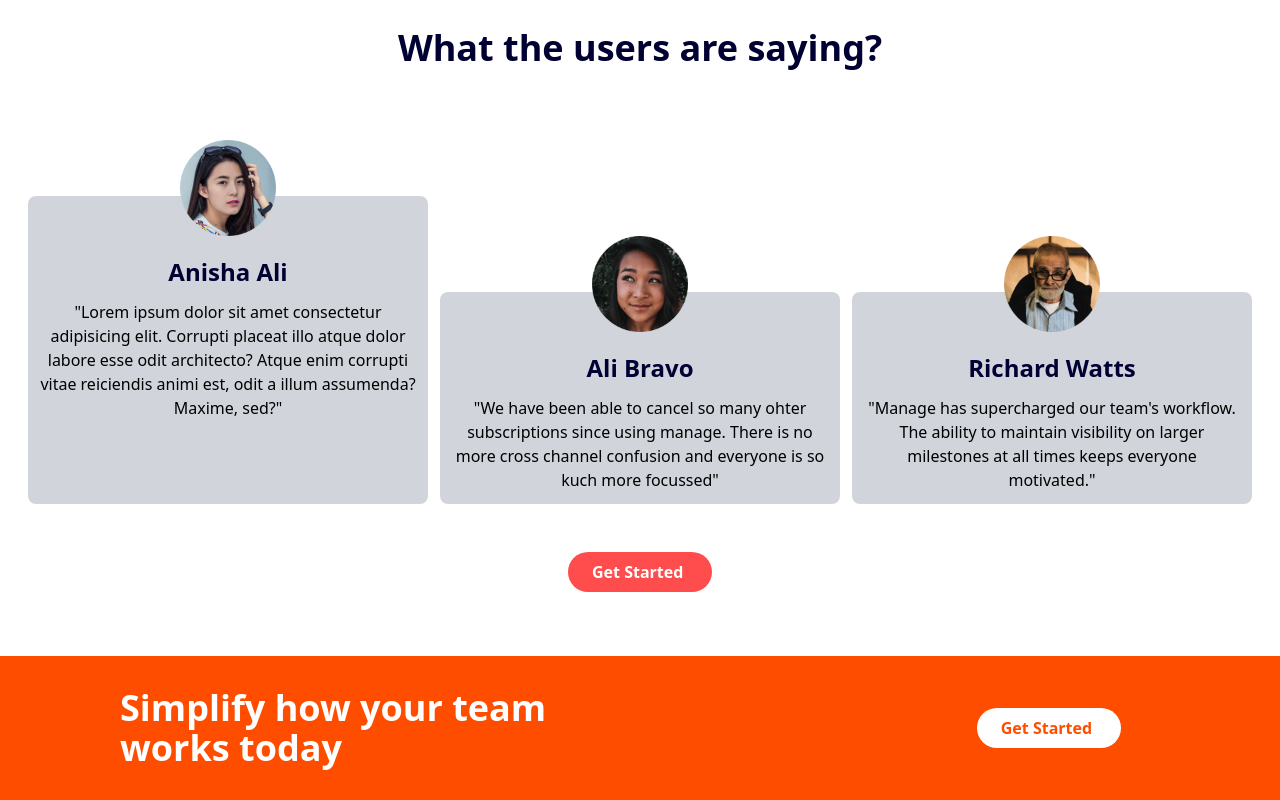
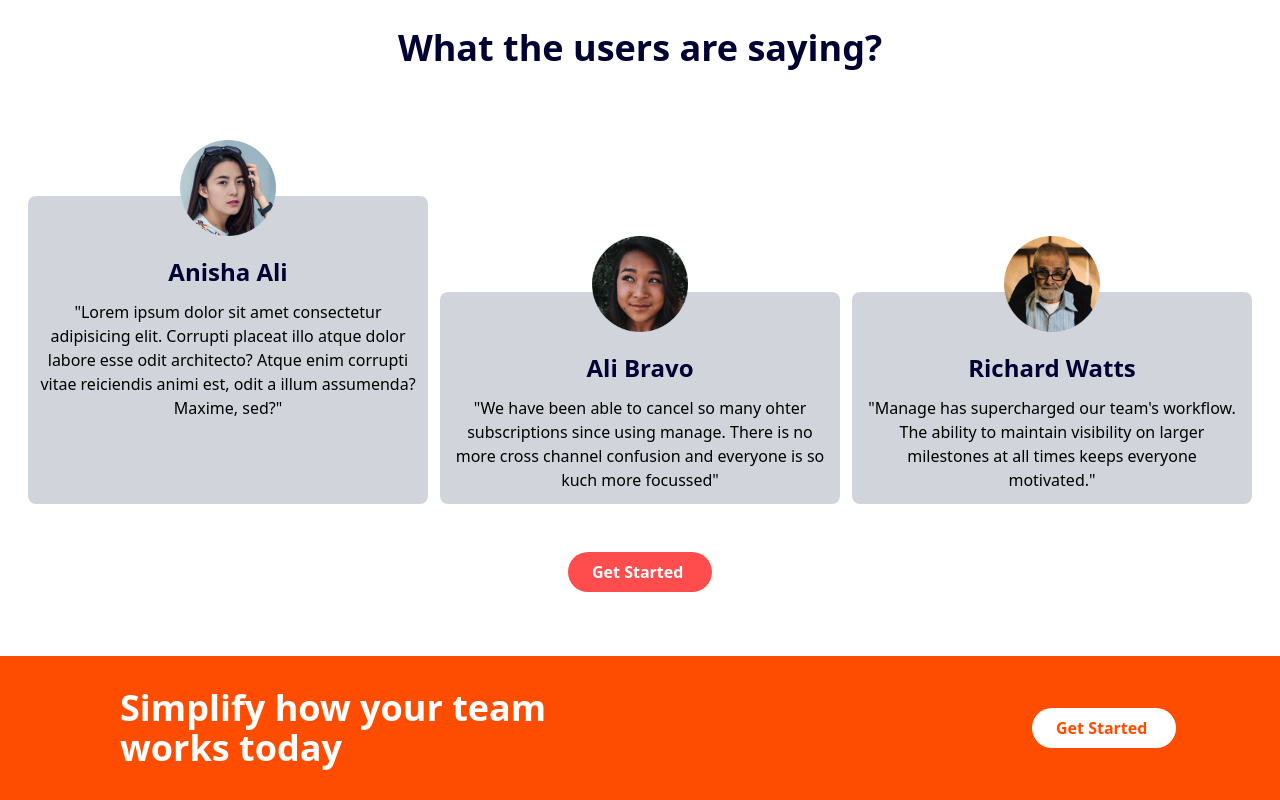
Before and after one commit to swoyam2609/Learning-BootStrap, a website: page index.html in a window 1280 px wide. Shown: the part 1125-1925 px from the top of the page. Drawn offline with nearby package versions, Linux system fonts and the light colour scheme.

Commit message:
making the footerx

```diff
--- a/index.html
+++ b/index.html
@@ -290,15 +290,15 @@
         <!-- CTA Section -->
         <section id="cta">
             <!-- Complete Container -->
-            <div class="flex flex-row bg-orange mt-16 px-10">
+            <div class="flex flex-row bg-orange mt-16 px-10 mx-auto">
                 <div class="px-20 py-8">
-                    <p class="text-4xl text-white w-2/3 font-extrabold">
+                    <p class="text-4xl text-white w-3/4 font-extrabold">
                         Simplify how your team works today
                     </p>
                 </div>
 
                 <a
-                    class="px-6 py-2 text-orange h-10 my-auto align-middle font-semibold items-center rounded-3xl bg-white hover:bg-brightRedSupLight w-36 mx-auto"
+                    class="px-6 py-2 text-orange h-10 my-auto align-middle font-semibold items-center rounded-3xl bg-white hover:text-black w-36 ml-auto mr-16"
                     href="#"
                 >
                     Get Started
```
Also changed, not shown: images/logo copy.svg (added).
